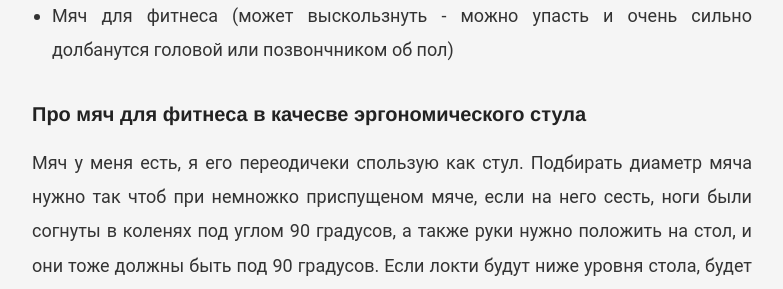
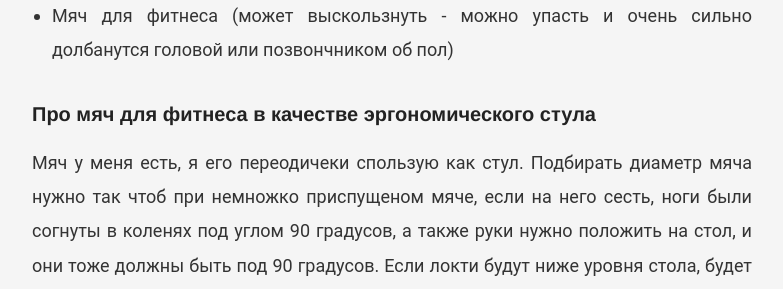
Before and after one commit to VadymVolos/vadymvolos.github.io, a Jekyll site: the page built from _posts/management/2017-01-13-health-management-ergonomycheskye-stulya.md, in a window 1280 px wide. Shown: the part 1241-1530 px from the top of the page, without its empty margins (248-1031 px from the left). Built offline with Jekyll 4.4.1, drawn with Linux system fonts in a browser that asks for light colours; comment, search, counter and statistics services are not loaded.

Commit message:
Update 2017-01-13-health-management-ergonomycheskye-stulya.md

```diff
--- a/_posts/management/2017-01-13-health-management-ergonomycheskye-stulya.md
+++ b/_posts/management/2017-01-13-health-management-ergonomycheskye-stulya.md
@@ -26,7 +26,7 @@
 <li>Мяч для фитнеса (может выскользнуть - можно упасть и очень сильно долбанутся головой или позвончником об пол)</li>
 </ul>
 
-<h3>Про мяч для фитнеса в качесве эргономического стула</h3>
+<h3>Про мяч для фитнеса в качестве эргономического стула</h3>
 
 Мяч у меня есть, я его переодичеки спользую как стул. Подбирать диаметр мяча нужно так чтоб при немножко приспущеном мяче, если на него сесть, ноги были согнуты в коленях под углом 90 градусов, а также руки нужно положить на стол, и они тоже должны быть под 90 градусов. Если локти будут ниже уровня стола, будет болеть спина, если локти будут выше уровня стола, вы будете тянутся к столу (немного сгибать спину чтоб было удобно) и тоже будет болеть спина, поэтому нужно мяч накачать или приспустить чтоб локти были на уровне стола под 90 градусов, и ноги были в коленях согнуты под 90 градусов.
 
```
